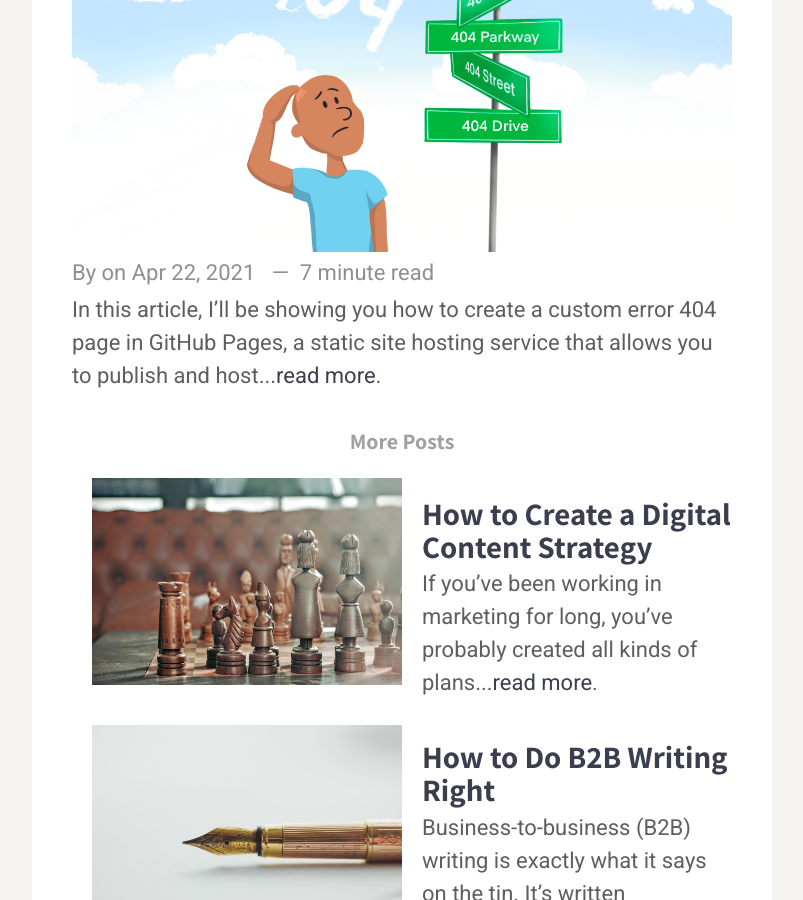
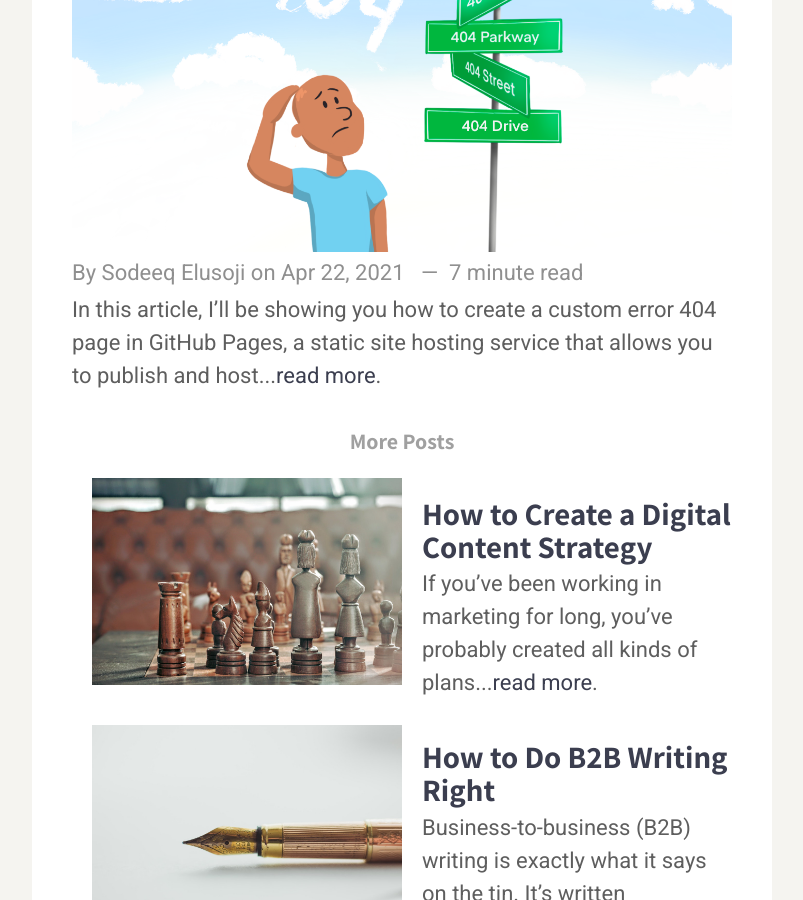
Before and after one commit to karllhughes/learn, a Jekyll site: the page built from index.html, in a window 1280 px wide and 900 px high, scrolled down 352 px. Shown: the whole window, without its empty margins (238-1041 px from the left). Built offline with Jekyll 4.4.1, drawn with Linux system fonts in a browser that asks for light colours; a script that is not in the unit is left out; the list of posts is cut into pages by our own code.

Commit message:
Update _config.yml

```diff
--- a/_config.yml
+++ b/_config.yml
@@ -87,6 +87,12 @@
     website: "https://www.linkedin.com/in/jgramila/"
     img: "/assets/authors/john.jpg"
     bio: "John Gramila is a coder and writer living in Chicago, and one of Draft.dev's first authors."
+  sodeeq:
+    name: Sodeeq Elusoji
+    twitter: sdktalks
+    website: "https://github.com/sdkcodes"
+    img: "/assets/authors/sodeeq.jpg"
+    bio: "Sodeeq Elusoji is a full-stack software developer, building web applications and writing technical content."
 
 # Tracker
 analytics: UA-19700764-23 # Google Analytics
```
